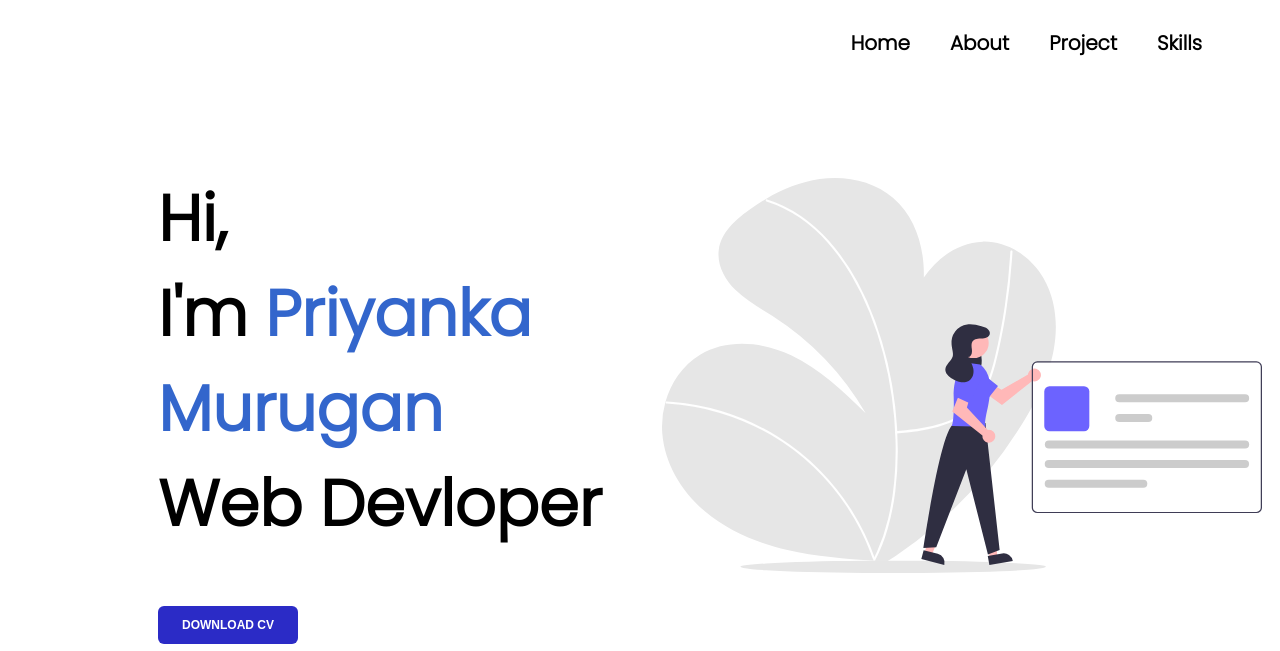
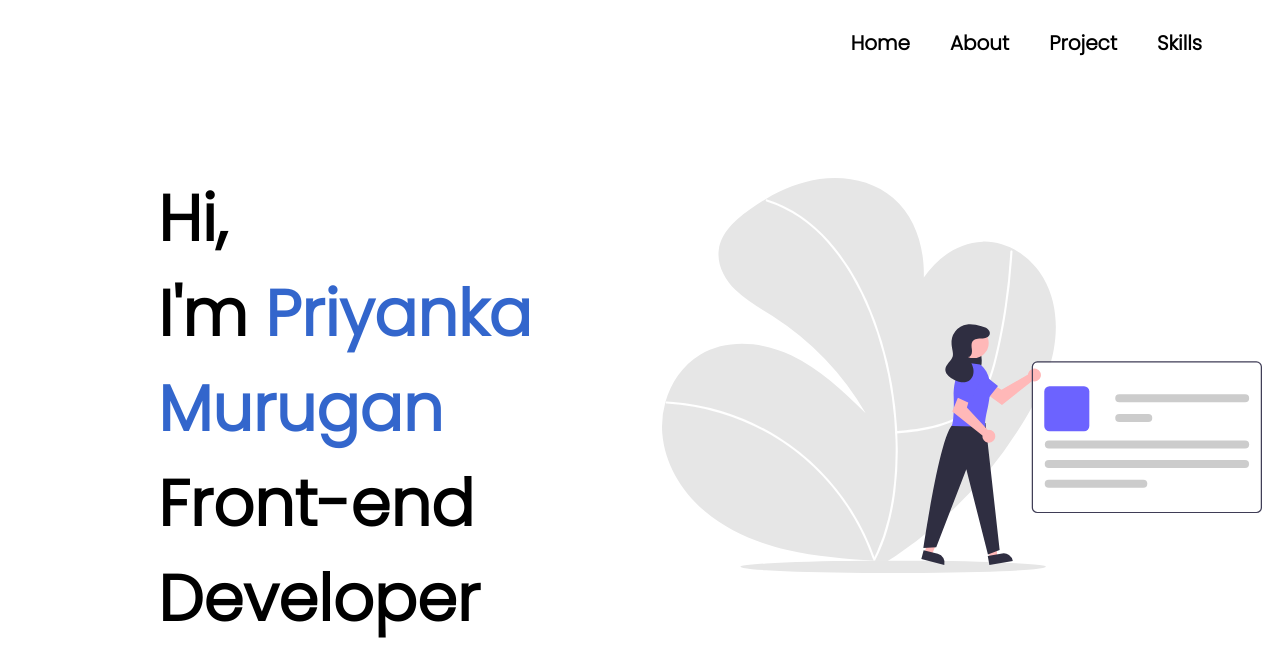
Before and after one commit to Priyanka-mm/My-Portfolio, a plain HTML site: page index.html in a window 1280 px wide. Shown: the top 651 px of the page. Drawn offline with nearby package versions, Linux system fonts and the light colour scheme; a web font is replaced by a local one.

Commit message:
Update index.html

```diff
--- a/index.html
+++ b/index.html
@@ -20,7 +20,7 @@
 <div class="wholedata" style="font-family: 'Poppins', sans-serif;">
     <div class="name">
 <h1 class="title">Hi, <br>I'm <span class="titlename">Priyanka Murugan</span><br>
-    Web Devloper</h1>
+    Front-end Developer<br>UI/UX Designer</h1>
     <a href="Priyanka Resume (2).pdf" download="Resume" class="Button"> <button>DOWNLOAD CV</button></a>
 </div>
 
```
